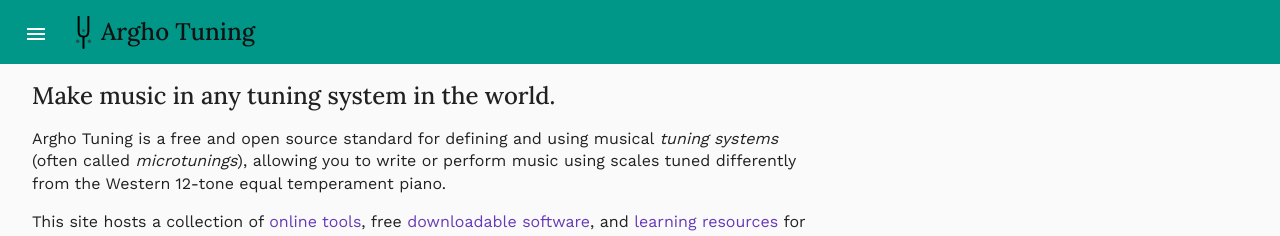
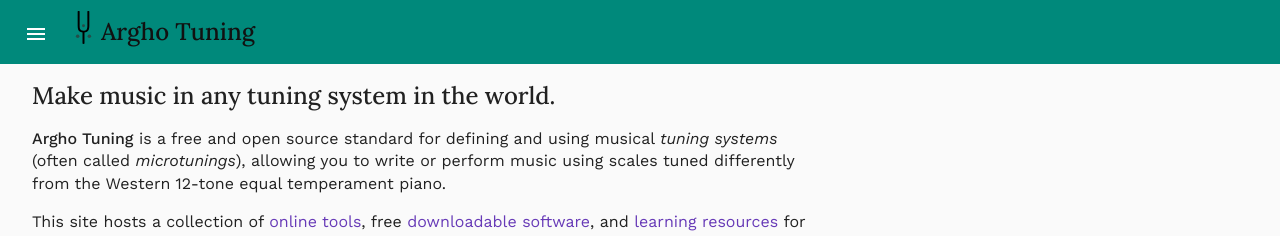
Before and after one commit to arghotuning/argho-app-web, an Angular app: page / in a window 1280 px wide. Shown: the top 236 px of the page. Built offline with nearby package versions, Linux system fonts and the light colour scheme.

Commit message:
Few style tweaks + start an EditorComponent.

```diff
--- a/src/app/app.module.ts
+++ b/src/app/app.module.ts
@@ -3,6 +3,7 @@
 
 import {AppRoutingModule} from './app-routing.module';
 import {AppComponent} from './app.component';
+import {EditorModule} from './features/editor/editor.module';
 import {NavModule} from './features/nav/nav.module';
 import {SimplePagesModule} from './features/simple-pages/simple-pages.module';
 import {UiInfraModule} from './infra/ui/ui.module';
@@ -12,6 +13,7 @@
   imports: [
     AppRoutingModule,
     BrowserModule,
+    EditorModule,
     NavModule,
     SimplePagesModule,
     UiInfraModule,
--- /dev/null
+++ b/src/app/features/editor/editor.component.html
@@ -0,0 +1,2 @@
+<h2 class="mat-headline">Tuning Editor</h2>
+<p>TODO: Implement editor app.</p>
--- a/src/app/features/nav/toolbar/toolbar.component.html
+++ b/src/app/features/nav/toolbar/toolbar.component.html
@@ -3,6 +3,9 @@
     <mat-icon>menu</mat-icon>
   </button>
 
-  <img class="toolbar-logo" src="assets/logo.svg" alt="Tuning fork logo for the Argho Tuning project">
+  <a href="/">
+    <img class="toolbar-logo" src="assets/logo.svg"
+         alt="Tuning fork logo for the Argho Tuning project">
+  </a>
   <h1 class="toolbar-title">Argho Tuning</h1>
 </mat-toolbar>
--- a/src/app/features/simple-pages/overview/overview.component.html
+++ b/src/app/features/simple-pages/overview/overview.component.html
@@ -1,9 +1,9 @@
 <h2 class="mat-headline">Make music in any tuning system in the world.</h2>
 
-<p>Argho Tuning is a free and open source standard for defining and using musical
-  <em>tuning systems</em> (often called <em>microtunings</em>), allowing you to
-  write or perform music using scales tuned differently from the Western 12-tone
-  equal temperament piano.</p>
+<p><strong>Argho Tuning</strong> is a free and open source standard for defining
+  and using musical <em>tuning systems</em> (often called <em>microtunings</em>),
+  allowing you to write or perform music using scales tuned differently from the
+  Western 12-tone equal temperament piano.</p>
 
 <p>This site hosts a collection of <a href="/editor">online tools</a>, free
   <a href="/downloads">downloadable software</a>, and <a href="/learn">learning
--- a/src/index.html
+++ b/src/index.html
@@ -6,7 +6,7 @@
   <base href="/">
   <meta name="viewport" content="width=device-width, initial-scale=1">
   <link rel="icon" type="image/x-icon" href="favicon.ico">
-  <link href="https://fonts.googleapis.com/css2?family=Lora:wght@500&family=Work+Sans&display=swap" rel="stylesheet">
+  <link href="https://fonts.googleapis.com/css2?family=Lora:wght@500&family=Work+Sans:ital,wght@0,400;0,500;1,400&display=swap" rel="stylesheet">
   <link href="https://fonts.googleapis.com/icon?family=Material+Icons" rel="stylesheet">
 </head>
 <body>
--- a/src/styles.scss
+++ b/src/styles.scss
@@ -42,3 +42,7 @@
 a.mat-raised-button {
   text-decoration: none;
 }
+
+strong {
+  font-weight: $font-body-med-weight;
+}
--- a/src/styles/_colors.scss
+++ b/src/styles/_colors.scss
@@ -1,6 +1,6 @@
 @import '~@angular/material/theming';
 
-$palette-primary: mat-palette($mat-teal, 500);
+$palette-primary: mat-palette($mat-teal, 600);
 $palette-secondary: mat-palette($mat-deep-purple, 700);
 $palette-warn: mat-palette($mat-red);
 
@@ -8,7 +8,7 @@
 $color-link-visited: mat-color($palette-secondary, 500);
 $color-link-active: mat-color($palette-secondary, 300);
 
-$color-bg: #fcfefe;
+$color-bg: #fdffff;
 $color-text: #111;
 
 $color-text-secondary: #212121;
--- a/src/styles/_fonts.scss
+++ b/src/styles/_fonts.scss
@@ -1,4 +1,5 @@
 $font-body: 'Work Sans', sans-serif;
+$font-body-med-weight: 500;
 
 $font-title: 'Lora', serif;
 $font-title-weight: 500;
```
Also changed, not shown: src/app/app-routing.module.ts (+7 -0 lines), src/app/features/editor/editor.component.ts (added, +8 -0 lines), src/app/features/editor/editor.module.ts (added, +16 -0 lines), src/app/features/editor/editor.component.scss (added), 1 other file (tests, documents, lock files or other folders).
